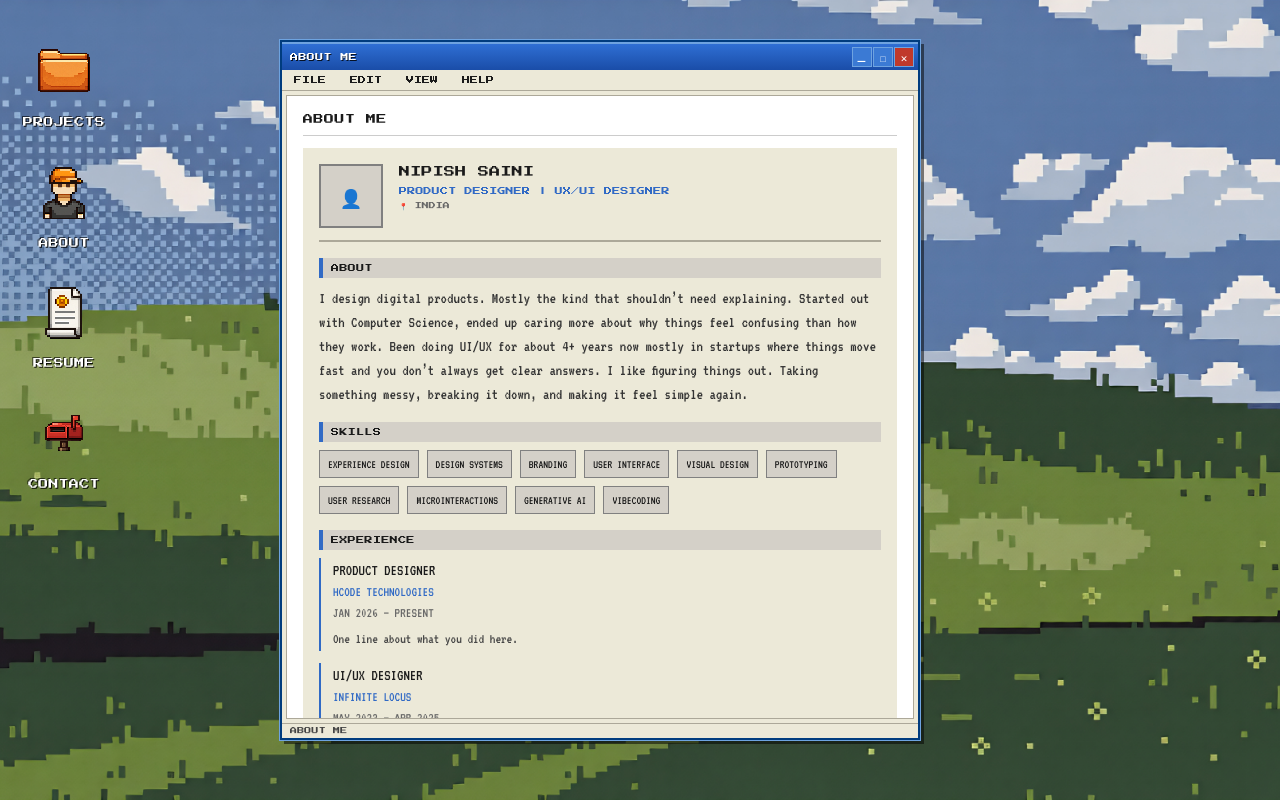
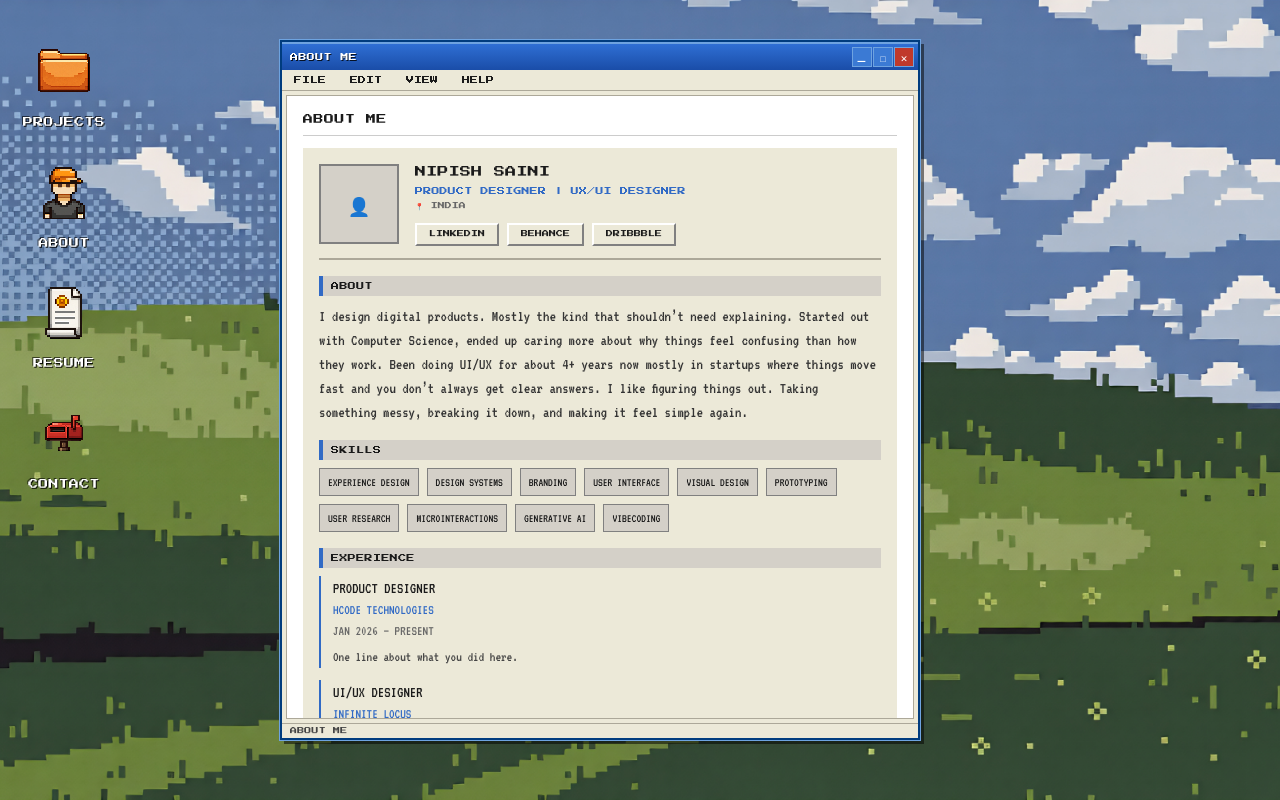
Before and after one commit to Nipish/Portfolio, a Next.js app: page / in a window 1280 px wide. Both pictures are taken after a click on the button "ABOUT". Built offline with nearby package versions, Linux system fonts and the light colour scheme.

Commit message:
Link in bio

```diff
--- a/src/components/apps/AboutApp.tsx
+++ b/src/components/apps/AboutApp.tsx
@@ -59,7 +59,7 @@ export default function AboutApp() {
       {/* ── Header: name + role ───────────────────────────────────────────── */}
       <div className="flex items-start gap-4 pb-3 border-b-2 border-[#aca899]">
         {/* Avatar placeholder – replace src with your own photo in /public */}
-        <div className="w-16 h-16 shrink-0 bg-[#d4d0c8] border-2 border-[#808080] flex items-center justify-center">
+        <div className="w-20 h-20 shrink-0 bg-[#d4d0c8] border-2 border-[#808080] flex items-center justify-center">
           <span className="font-pixel text-[18px]">👤</span>
         </div>
         <div className="flex flex-col gap-1">
@@ -72,6 +72,19 @@ export default function AboutApp() {
           <p className="font-pixel text-[7px] text-[#666] uppercase">
             📍 {ABOUT.location}
           </p>
+          <div className="flex flex-wrap gap-2 mt-2">
+          {ABOUT.links.map((link) => (
+            <a
+              key={link.label}
+              href={link.url}
+              target="_blank"
+              rel="noopener noreferrer"
+              className="font-pixel text-[7px] text-[#1a1a1a] uppercase px-3 py-1 bg-[#ece9d8] border-2 border-t-white border-l-white border-b-[#808080] border-r-[#808080] hover:bg-[#d4d0c8] no-underline"
+            >
+              {link.label}
+            </a>
+          ))}
+        </div>
         </div>
       </div>
 
@@ -121,22 +134,7 @@ export default function AboutApp() {
         </div>
       </Section>
 
-      {/* ── Links ────────────────────────────────────────────────────────── */}
-      <Section title="Links">
-        <div className="flex flex-wrap gap-2">
-          {ABOUT.links.map((link) => (
-            <a
-              key={link.label}
-              href={link.url}
-              target="_blank"
-              rel="noopener noreferrer"
-              className="font-pixel text-[7px] text-[#1a1a1a] uppercase px-3 py-1 bg-[#ece9d8] border-2 border-t-white border-l-white border-b-[#808080] border-r-[#808080] hover:bg-[#d4d0c8] no-underline"
-            >
-              {link.label} ↗
-            </a>
-          ))}
-        </div>
-      </Section>
+
 
     </div>
   );
```
